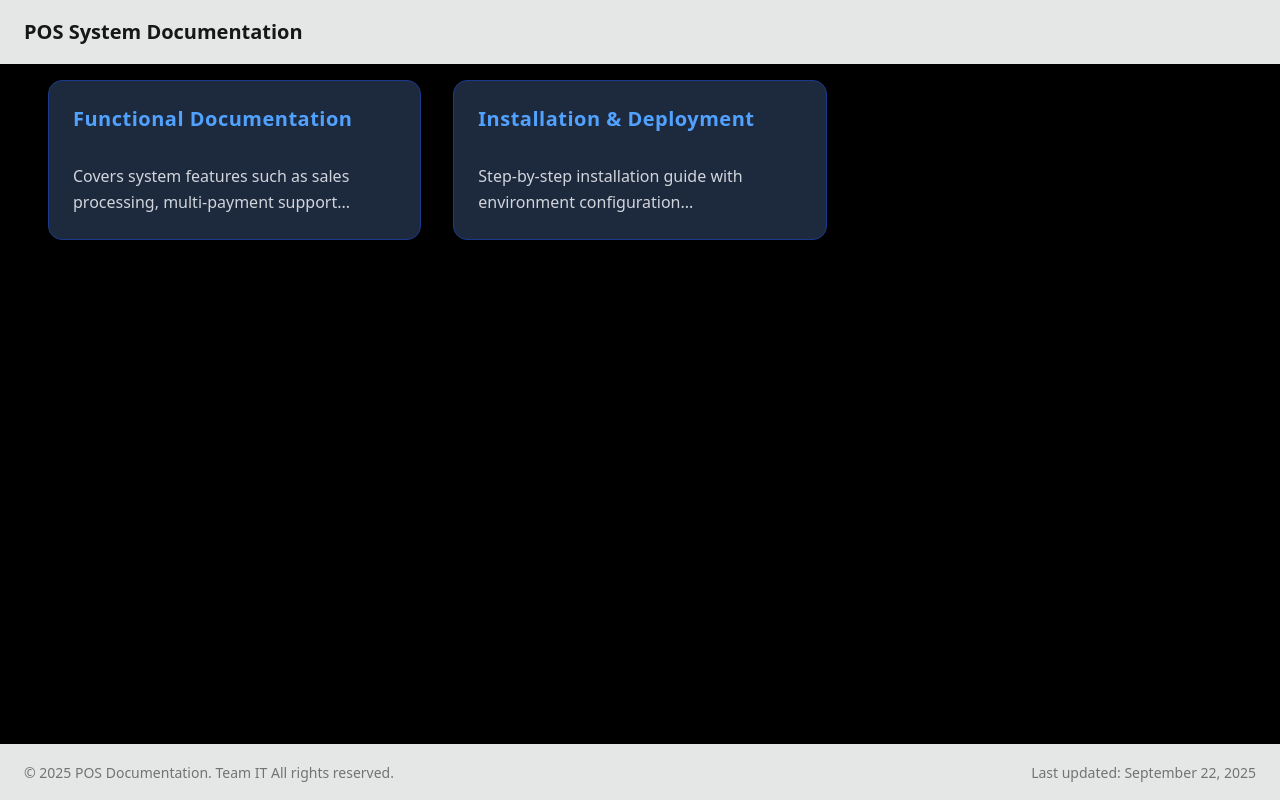
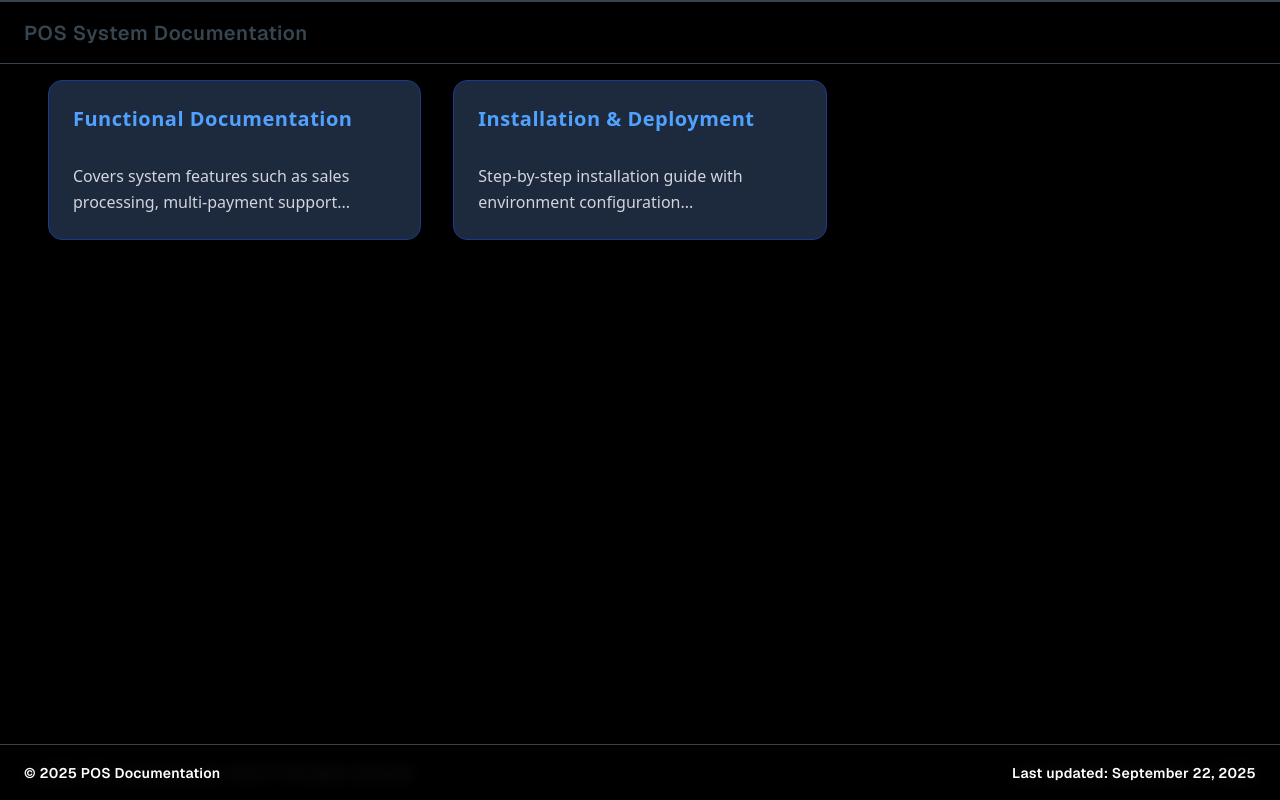
Before and after one commit to amhar-hckr/POS_Documentation, a Next.js app: page / in a window 1280 px wide. Built offline with nearby package versions, Linux system fonts and the light colour scheme.

Commit message:
Latest update from server

```diff
--- a/app/globals.css
+++ b/app/globals.css
@@ -151,71 +151,71 @@
 
 :root {
   --radius: 0.625rem;
-  --background: oklch(1 0 0);
-  --foreground: oklch(0.145 0 0);
-  --card: oklch(1 0 0);
-  --card-foreground: oklch(0.145 0 0);
-  --popover: oklch(1 0 0);
-  --popover-foreground: oklch(0.145 0 0);
-  --primary: oklch(0.205 0 0);
-  --primary-foreground: oklch(0.985 0 0);
-  --secondary: oklch(0.97 0 0);
-  --secondary-foreground: oklch(0.205 0 0);
-  --muted: oklch(0.97 0 0);
-  --muted-foreground: oklch(0.556 0 0);
-  --accent: oklch(0.97 0 0);
-  --accent-foreground: oklch(0.205 0 0);
-  --destructive: oklch(0.577 0.245 27.325);
-  --border: oklch(0.922 0 0);
-  --input: oklch(0.922 0 0);
-  --ring: oklch(0.708 0 0);
-  --chart-1: oklch(0.646 0.222 41.116);
-  --chart-2: oklch(0.6 0.118 184.704);
-  --chart-3: oklch(0.398 0.07 227.392);
-  --chart-4: oklch(0.828 0.189 84.429);
-  --chart-5: oklch(0.769 0.188 70.08);
-  --sidebar: oklch(0.985 0 0);
-  --sidebar-foreground: oklch(0.145 0 0);
-  --sidebar-primary: oklch(0.205 0 0);
-  --sidebar-primary-foreground: oklch(0.985 0 0);
-  --sidebar-accent: oklch(0.97 0 0);
-  --sidebar-accent-foreground: oklch(0.205 0 0);
-  --sidebar-border: oklch(0.922 0 0);
-  --sidebar-ring: oklch(0.708 0 0);
+  --background: #000000;
+  --foreground: #36454f;
+  --card: #000000;
+  --card-foreground: #36454f;
+  --popover: #000000;
+  --popover-foreground: #36454f;
+  --primary: #36454f;
+  --primary-foreground: #000000;
+  --secondary: #36454f;
+  --secondary-foreground: #000000;
+  --muted: #36454f;
+  --muted-foreground: #000000;
+  --accent: #36454f;
+  --accent-foreground: #000000;
+  --destructive: #36454f;
+  --border: #36454f;
+  --input: #36454f;
+  --ring: #36454f;
+  --chart-1: #36454f;
+  --chart-2: #36454f;
+  --chart-3: #36454f;
+  --chart-4: #36454f;
+  --chart-5: #36454f;
+  --sidebar: #36454f;
+  --sidebar-foreground: #000000;
+  --sidebar-primary: #36454f;
+  --sidebar-primary-foreground: #000000;
+  --sidebar-accent: #36454f;
+  --sidebar-accent-foreground: #000000;
+  --sidebar-border: #36454f;
+  --sidebar-ring: #36454f;
 }
 
 .dark {
-  --background: oklch(0.145 0 0);
-  --foreground: oklch(0.985 0 0);
-  --card: oklch(0.205 0 0);
-  --card-foreground: oklch(0.985 0 0);
-  --popover: oklch(0.205 0 0);
-  --popover-foreground: oklch(0.985 0 0);
-  --primary: oklch(0.922 0 0);
-  --primary-foreground: oklch(0.205 0 0);
-  --secondary: oklch(0.269 0 0);
-  --secondary-foreground: oklch(0.985 0 0);
-  --muted: oklch(0.269 0 0);
-  --muted-foreground: oklch(0.708 0 0);
-  --accent: oklch(0.269 0 0);
-  --accent-foreground: oklch(0.985 0 0);
-  --destructive: oklch(0.704 0.191 22.216);
-  --border: oklch(1 0 0 / 10%);
-  --input: oklch(1 0 0 / 15%);
-  --ring: oklch(0.556 0 0);
-  --chart-1: oklch(0.488 0.243 264.376);
-  --chart-2: oklch(0.696 0.17 162.48);
-  --chart-3: oklch(0.769 0.188 70.08);
-  --chart-4: oklch(0.627 0.265 303.9);
-  --chart-5: oklch(0.645 0.246 16.439);
-  --sidebar: oklch(0.205 0 0);
-  --sidebar-foreground: oklch(0.985 0 0);
-  --sidebar-primary: oklch(0.488 0.243 264.376);
-  --sidebar-primary-foreground: oklch(0.985 0 0);
-  --sidebar-accent: oklch(0.269 0 0);
-  --sidebar-accent-foreground: oklch(0.985 0 0);
-  --sidebar-border: oklch(1 0 0 / 10%);
-  --sidebar-ring: oklch(0.556 0 0);
+  --background: #36454f;
+  --foreground: #000000;
+  --card: #36454f;
+  --card-foreground: #000000;
+  --popover: #36454f;
+  --popover-foreground: #000000;
+  --primary: #000000;
+  --primary-foreground: #36454f;
+  --secondary: #000000;
+  --secondary-foreground: #36454f;
+  --muted: #000000;
+  --muted-foreground: #36454f;
+  --accent: #000000;
+  --accent-foreground: #36454f;
+  --destructive: #000000;
+  --border: #000000;
+  --input: #000000;
+  --ring: #000000;
+  --chart-1: #000000;
+  --chart-2: #000000;
+  --chart-3: #000000;
+  --chart-4: #000000;
+  --chart-5: #000000;
+  --sidebar: #000000;
+  --sidebar-foreground: #36454f;
+  --sidebar-primary: #000000;
+  --sidebar-primary-foreground: #36454f;
+  --sidebar-accent: #000000;
+  --sidebar-accent-foreground: #36454f;
+  --sidebar-border: #000000;
+  --sidebar-ring: #000000;
 }
 
 @layer base {
@@ -269,4 +269,48 @@
   .dark * {
     scrollbar-color: rgba(255, 255, 255, 0.3) rgba(255, 255, 255, 0.1);
   }
+
+  header,
+  footer {
+    font-family: var(--font-geist-sans, 'Geist', 'Segoe UI', Arial, sans-serif);
+    font-weight: 700;
+    font-size: 1.25rem;
+    color: #fff;
+    letter-spacing: 0.03em;
+    text-shadow: 0 1px 4px rgba(0, 0, 0, 0.5);
+    background: #36454f;
+    border-bottom: 2px solid #000;
+    border-top: 2px solid #000;
+    padding: 1rem 0.5rem;
+  }
+
+  header {
+    border-bottom: 2px solid #000;
+  }
+
+  footer {
+    font-family: var(--font-geist-sans, 'Geist', 'Segoe UI', Arial, sans-serif);
+    font-weight: 700;
+    font-size: 1.1rem;
+    color: #fff !important;
+    letter-spacing: 0.03em;
+    text-shadow: 0 1px 4px rgba(0, 0, 0, 0.7);
+    background: #36454f;
+    border-top: 2px solid #000;
+    border-bottom: none;
+    padding: 1rem 0.5rem;
+    z-index: 1000;
+    opacity: 1;
+  }
+
+  footer p,
+  footer span,
+  footer div {
+    color: #fff !important;
+    font-size: 1rem;
+    font-weight: 600;
+    text-shadow: 0 1px 4px rgba(0, 0, 0, 0.7);
+    letter-spacing: 0.02em;
+    opacity: 1;
+  }
 }
--- a/app/layout.tsx
+++ b/app/layout.tsx
@@ -21,12 +21,22 @@ export default function RootLayout({
   children,
 }: Readonly<{ children: React.ReactNode }>) {
   return (
-    <html lang="en">
+    <html lang="en" suppressHydrationWarning>
       <body
         className={`${geistSans.variable} ${geistMono.variable} antialiased min-h-screen bg-black text-white`}
       >
-        <div className="min-h-screen">
-          {children}
+        <div className="min-h-screen flex flex-col">
+          <main className="flex-grow">{children}</main>
+          <footer className="fixed bottom-0 left-0 right-0 z-50 bg-background/90 backdrop-blur-sm border-t border-border h-14 flex items-center px-2 sm:px-4 md:px-6">
+            <div className="w-full max-w-7xl mx-auto flex flex-col sm:flex-row justify-between items-center gap-1 sm:gap-0">
+              <p className="text-xs sm:text-sm text-muted-foreground text-center">
+                © 2025 POS Documentation
+              </p>
+              <p className="text-xs sm:text-sm text-muted-foreground text-center">
+                Last updated: September 22, 2025
+              </p>
+            </div>
+          </footer>
         </div>
       </body>
     </html>
```
